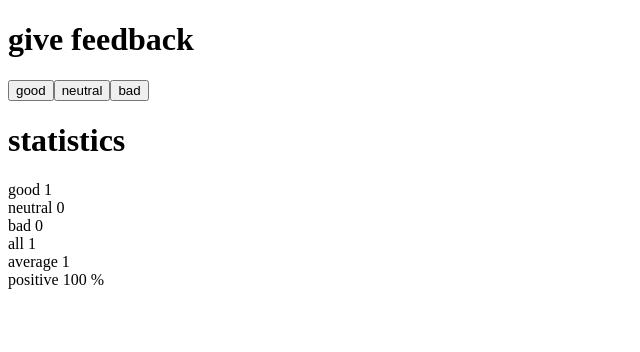
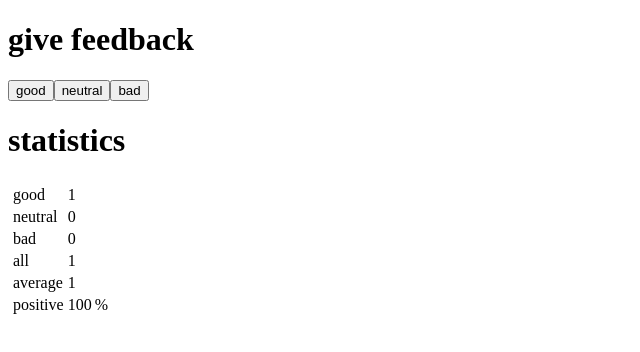
Before and after one commit to Nicktvdd/FullStackOpen, a React (Vite) app in the folder part1/1.6-1.14/: page / in a window 1280 px wide. Both pictures are taken after a click on the button "good". Shown: the top 352 px of the page, without its empty margins (0-640 px from the left). Built offline with nearby package versions, Linux system fonts and the light colour scheme.

Commit message:
statistics in html table

```diff
--- a/part1/1.6-1.14/src/App.jsx
+++ b/part1/1.6-1.14/src/App.jsx
@@ -2,7 +2,7 @@ import { useState } from 'react'
 
 const StatisticLine = (props) => {
   return(
-  <div>{props.text} {props.value} {props.percent}</div>
+  <tr><td>{props.text}</td> <td>{props.value}</td> {props.percent}</tr>
   )
 }
 
@@ -40,13 +40,13 @@ const App = () => {
       <Button handleClick={() => setBad(bad + 1)} text="bad" />
       <h1> statistics </h1>
       {totalFeedback > 0 ? (
-        <div>
+        <table>
         <Statistics
         good={good}
         neutral={neutral}
         bad={bad}
         totalFeedback={totalFeedback} />
-        </div> )
+        </table> )
       : (<p>No feedback given yet</p>)
 }
     </div>
```
